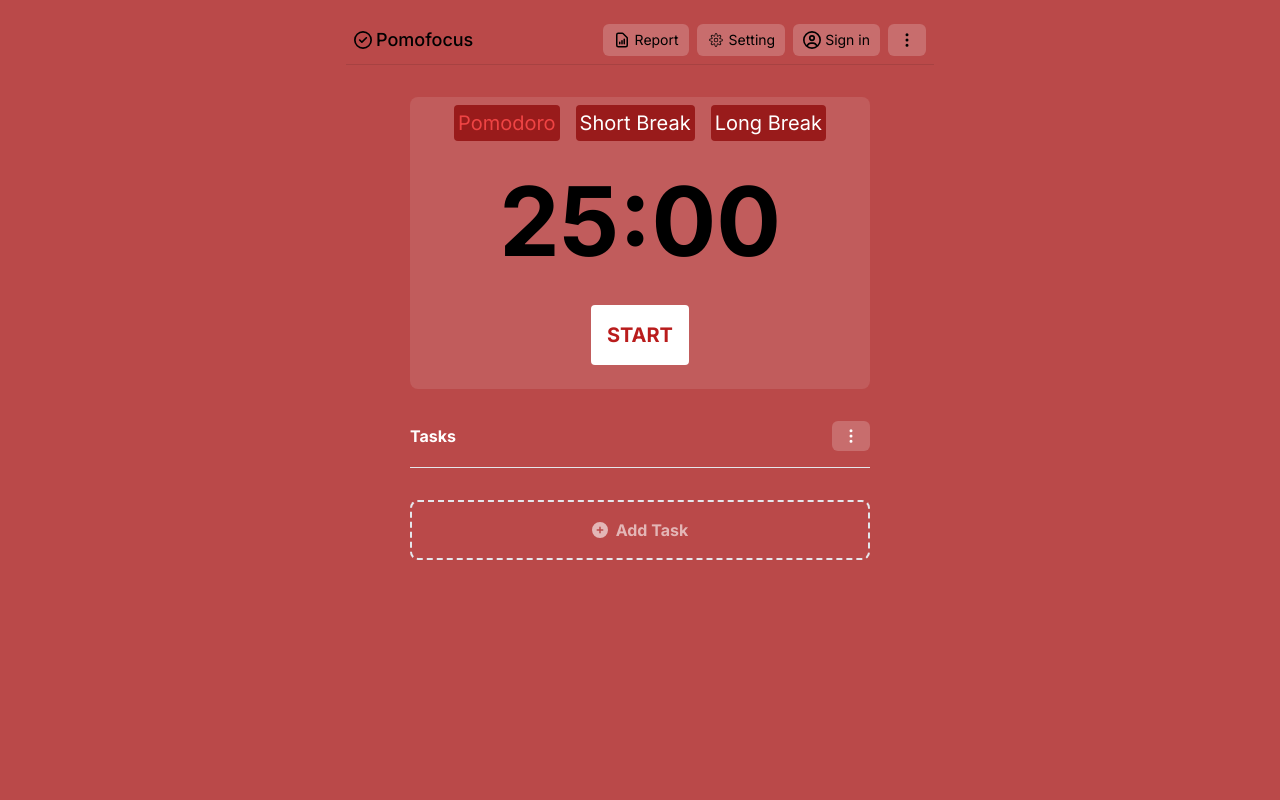
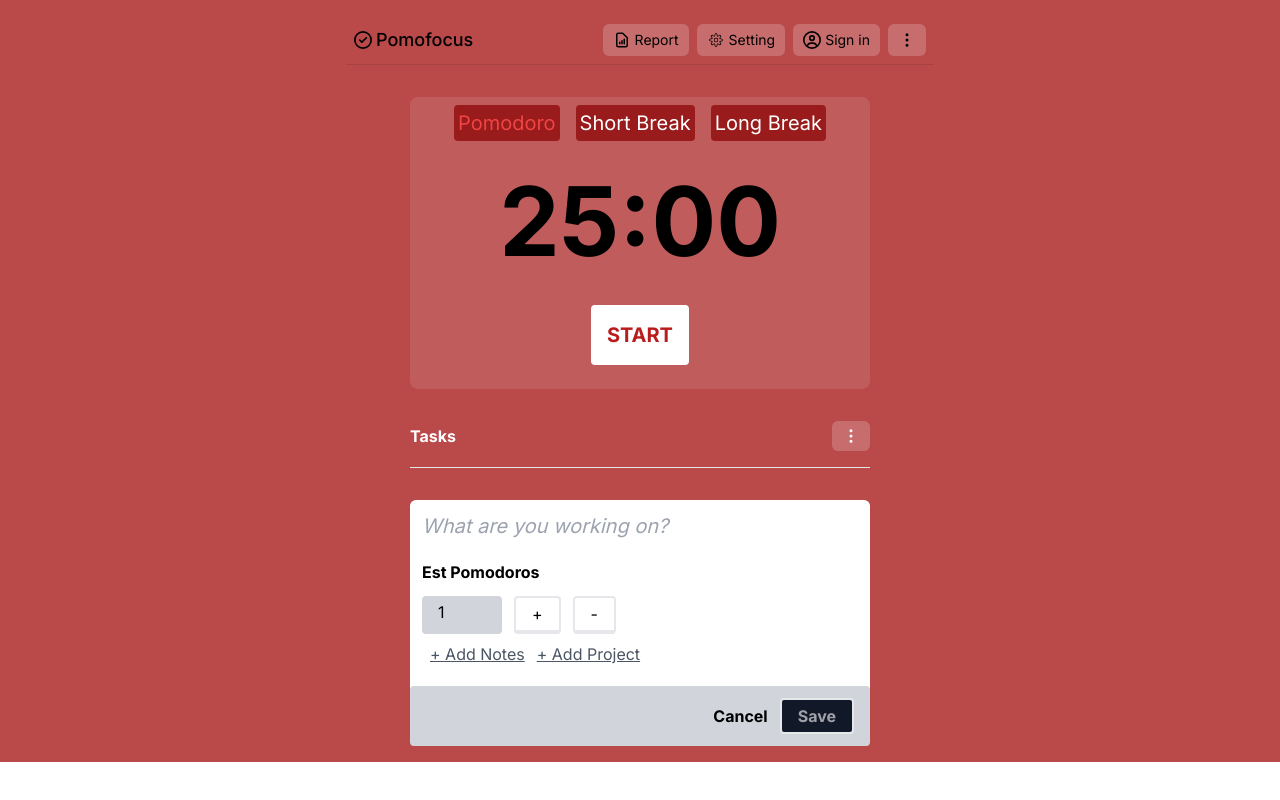
Before and after one commit to DuyBui1993/pomodoro, a Next.js app: page /luan/pomodoro in a window 1280 px wide. Both pictures are taken after a click on the button "Add Task". Shown: the top 800 px of the page. Built offline with nearby package versions, Linux system fonts and the light colour scheme.

Commit message:
update add task

```diff
--- a/src/app/luan/pomodoro/page.tsx
+++ b/src/app/luan/pomodoro/page.tsx
@@ -3,7 +3,7 @@
 
 const HomePage = () => {
   return (
-    <div>
+    <div className="h-screen">
       <CountDown />
     </div>
   );
--- a/src/components/luan/countDown/CountDount.tsx
+++ b/src/components/luan/countDown/CountDount.tsx
@@ -2,20 +2,36 @@
 import * as React from 'react';
 import CountDownTab from '@/components/luan/countDown/CountDownTab';
 import { Header } from '@/components/luan/countDown/CountDownHeader';
+import PomodoroAddTask from '@/components/luan/countDown/task/PomodoroAddTask';
 import { PomodoroAbout } from '@/components/luan/countDown/about/PomodoroAbout';
 import PomodoroFooter from '@/components/luan/countDown/about/PomodoroFooter';
-import PomodoroAddTask from '@/components/luan/countDown/task/PomodoroAddTask';
-import { PomodoroTaskList } from '@/components/luan/countDown/task/PomodoroTaskList';
+
+const initBgColor = [
+  {
+    bgColor: 'bg-[rgb(186,73,73)]',
+  },
+  {
+    bgColor: 'bg-[rgb(56,133,138)]',
+  },
+  {
+    bgColor: 'bg-[rgb(57,112,151)]',
+  },
+];
 
 export const CountDown = () => {
+  const [bgColor, setBgColor] = React.useState(initBgColor[0].bgColor);
+
+  const sendIndexTab = (indexTab: number) => {
+    setBgColor(initBgColor[indexTab].bgColor);
+  };
+
   return (
-    <>
-      <div className="h-screen bg-[rgb(186,73,73)]">
-        <div className="mx-auto max-w-[620px] p-4">
+    <div className="bg-white">
+      <div className={`${bgColor}`}>
+        <div className="mx-auto h-full max-w-[620px] p-4">
           <Header />
           <div className="px-16">
-            <CountDownTab />
-            <PomodoroTaskList />
+            <CountDownTab indexTab={sendIndexTab} />
             <PomodoroAddTask />
           </div>
         </div>
@@ -27,6 +43,6 @@
       <div>
         <PomodoroFooter />
       </div>
-    </>
+    </div>
   );
 };
--- a/src/components/luan/countDown/CountDownHeader.tsx
+++ b/src/components/luan/countDown/CountDownHeader.tsx
@@ -1,8 +1,8 @@
 import * as React from 'react';
 import { HiOutlineDocumentReport, HiOutlineDotsVertical } from 'react-icons/hi';
-import { IconButton } from '@/components/duy/IconButton';
 import { CiSettings } from 'react-icons/ci';
 import { FaRegCircleCheck, FaRegCircleUser } from 'react-icons/fa6';
+import { CountDownIconButton } from '@/components/luan/countDown/CountDownIconButton';
 
 export const Header = () => {
   return (
@@ -12,10 +12,10 @@
         <span className="font-medium">Pomofocus</span>
       </div>
       <div className="actions flex space-x-2">
-        <IconButton icon={<HiOutlineDocumentReport fontSize={18} />} text="Report" />
-        <IconButton icon={<CiSettings fontSize={18} />} text="Setting" />
-        <IconButton icon={<FaRegCircleUser fontSize={18} />} text="Sign in" />
-        <IconButton icon={<HiOutlineDotsVertical fontSize={18} />} text="" />
+        <CountDownIconButton icon={<HiOutlineDocumentReport fontSize={18} />} text="Report" />
+        <CountDownIconButton icon={<CiSettings fontSize={18} />} text="Setting" />
+        <CountDownIconButton icon={<FaRegCircleUser fontSize={18} />} text="Sign in" />
+        <CountDownIconButton icon={<HiOutlineDotsVertical fontSize={18} />} text="" />
       </div>
     </div>
   );
--- a/src/components/luan/countDown/CountDownTab.tsx
+++ b/src/components/luan/countDown/CountDownTab.tsx
@@ -23,11 +23,14 @@
   },
 ];
 
-const CountDownTab = () => {
+const CountDownTab = ({ indexTab }) => {
   const [activeTab, setActiveTab] = React.useState(TABS[0].id);
-
   const activeIndexTab = TABS.findIndex((item) => item.id === activeTab);
   const [currentTime, setCurrentTime] = React.useState(TABS[activeIndexTab].value);
+
+  const setActiveIndexTab = (index: number) => {
+    indexTab(index);
+  };
 
   return (
     <div>
@@ -38,6 +41,7 @@
               onClick={() => {
                 setActiveTab(tabItem.id);
                 setCurrentTime(tabItem.value);
+                setActiveIndexTab(tabItem.id - 1);
               }}
               active={activeTab === tabItem.id}
               key={tabItem.id}
--- /dev/null
+++ b/src/components/luan/countDown/task/PomodoroAddItemTask.tsx
@@ -0,0 +1,108 @@
+import * as React from 'react';
+
+const PomodoroAddItemTask = ({ addTask, updateMode }) => {
+  const [task, setTask] = React.useState('');
+  const [est, setEst] = React.useState(1.0);
+  const [note, setNote] = React.useState('');
+  const [modeNote, setModeNote] = React.useState('view');
+  const [taskId, setTaskId] = React.useState(0);
+
+  const saveTask = () => {
+    const newTask = {
+      taskId: taskId,
+      taskName: task,
+      est: est,
+      note: note,
+    };
+    if (task.trim()) {
+      addTask(newTask);
+      setTask('');
+      setEst(1.0);
+      setNote('');
+      setModeNote('view');
+      setTaskId((prevId) => prevId + 1);
+    }
+  };
+
+  return (
+    <div className="w-max[460px] h-max[690px] rounded-[8px] bg-white">
+      <input
+        onChange={(e) => setTask(e.target.value)}
+        value={task}
+        placeholder="What are you working on?"
+        type="text"
+        className="mb-2 w-full rounded-md p-3 py-3 text-xl italic text-black outline-none"
+      />
+
+      <strong className="p-3">Est Pomodoros</strong>
+      <div className="p-3">
+        <div className="flex gap-3">
+          <p className="w-20 rounded-[4px] bg-gray-300 p-4 py-1">{est}</p>
+          <button
+            className="rounded-[4px] border-2 border-b-4 border-opacity-5 pb-1 pl-4 pr-4 pt-1"
+            onClick={() => {
+              if (est < 1) {
+                setEst((prevEst) => parseFloat((prevEst + 0.1).toFixed(1)));
+              } else {
+                setEst((prevEst) => parseFloat((prevEst + 1).toFixed(1)));
+              }
+            }}
+          >
+            +
+          </button>
+          <button
+            className="rounded-[4px] border-2 border-b-4 border-opacity-5 pb-1 pl-4 pr-4 pt-1"
+            onClick={() => {
+              if (est > 0) {
+                if (est <= 1) {
+                  setEst((prevEst) => parseFloat((prevEst - 0.1).toFixed(1)));
+                } else {
+                  setEst((prevEst) => parseFloat((prevEst - 1).toFixed(1)));
+                }
+              }
+            }}
+          >
+            -
+          </button>
+        </div>
+        <div className="m-2 flex gap-3 text-gray-600">
+          {modeNote === 'view' && (
+            <button onClick={() => setModeNote('add')} className="underline">
+              + Add Notes
+            </button>
+          )}
+          {modeNote === 'add' && (
+            <input
+              onChange={(e) => setNote(e.target.value)}
+              value={note}
+              placeholder="Some notes ..."
+              type="text"
+              className="mt-2 rounded p-2"
+            />
+          )}
+
+          <button className="underline">+ Add Project</button>
+        </div>
+      </div>
+
+      <div className="flex justify-end gap-3 rounded bg-gray-300 p-3 pr-4 text-black">
+        <button
+          onClick={() => {
+            updateMode();
+          }}
+          className="font-bold"
+        >
+          Cancel
+        </button>
+        <button
+          onClick={saveTask}
+          className="rounded-[4px] border-2 bg-gray-900 pb-1 pl-4 pr-4 pt-1 font-bold text-white text-opacity-60"
+        >
+          Save
+        </button>
+      </div>
+    </div>
+  );
+};
+
+export default PomodoroAddItemTask;
--- a/src/components/luan/countDown/task/PomodoroAddTask.tsx
+++ b/src/components/luan/countDown/task/PomodoroAddTask.tsx
@@ -1,16 +1,42 @@
 import * as React from 'react';
 import { FaCirclePlus } from 'react-icons/fa6';
+import PomodoroAddItemTask from '@/components/luan/countDown/task/PomodoroAddItemTask';
+import { PomodoroTaskList } from '@/components/luan/countDown/task/PomodoroTaskList';
 
 const PomodoroAddTask = () => {
+  const [mode, setMode] = React.useState('view');
+  const [task, setTask] = React.useState<Task[]>([]);
+
+  const addTask = (newTask: Task) => {
+    setTask((prevTasks) => {
+      return [...prevTasks, newTask];
+    });
+  };
+  const updateMode = () => {
+    setMode('view');
+  };
   return (
+    <>
+      <div>
+        <PomodoroTaskList task={task} />
+      </div>
       <div className="mx-auto mt-8">
-      <button className="flex w-full items-center justify-center rounded-[8px] border-2 border-dashed px-2.5 py-4 text-white text-opacity-60">
+        {mode === 'view' && (
+          <button
+            onClick={() => {
+              setMode('add');
+            }}
+            className="flex w-full items-center justify-center rounded-[8px] border-2 border-dashed px-2.5 py-4 text-white text-opacity-60"
+          >
             <span className="">
               <FaCirclePlus />
             </span>
             <span className="ml-2 font-bold">Add Task</span>
           </button>
+        )}
+        {mode === 'add' && <PomodoroAddItemTask addTask={addTask} updateMode={updateMode} />}
       </div>
+    </>
   );
 };
 export default PomodoroAddTask;
--- a/src/components/luan/countDown/task/PomodoroTaskList.tsx
+++ b/src/components/luan/countDown/task/PomodoroTaskList.tsx
@@ -1,12 +1,36 @@
 import * as React from 'react';
-import { IconButton } from '@/components/duy/IconButton';
+import { FC } from 'react';
 import { HiOutlineDotsVertical } from 'react-icons/hi';
+import { CountDownIconButton } from '@/components/luan/countDown/CountDownIconButton';
 
-export const PomodoroTaskList = () => {
+interface PomodoroTaskListProps {
+  task: Task[];
+}
+
+export const PomodoroTaskList: FC<PomodoroTaskListProps> = ({ task }) => {
   return (
-    <div className="mt-8 flex items-center justify-between border-b pb-4 text-white">
-      <div className="font-bold">Tasks</div>
-      <IconButton icon={<HiOutlineDotsVertical fontSize={18} />} text="" />
+    <div className="mt-8 items-center justify-between border-b pb-4 text-white">
+      <div className="flex items-center justify-between">
+        <div className="font-bold">Tasks</div>
+        <CountDownIconButton icon={<HiOutlineDotsVertical fontSize={18} />} text="" />
+      </div>
+      <div>
+        {task.map((item) => {
+          const { taskId, taskName, est, note } = item;
+          return (
+            <div className="mb-2 mt-2 rounded bg-white bg-opacity-10 pb-1" key={taskId}>
+              <div className="flex justify-between px-4 py-1">
+                <p className="p-2">{taskName}</p>
+                <div className="flex">
+                  <p className="p-2"> 0 / {est}</p>
+                  <CountDownIconButton icon={<HiOutlineDotsVertical fontSize={18} />} text="" />
+                </div>
+              </div>
+              <div className="m-2 mx-16 rounded-[8px] bg-[rgb(96,85,21)] px-16">{note}</div>
+            </div>
+          );
+        })}
+      </div>
     </div>
   );
 };
--- /dev/null
+++ b/src/components/luan/countDown/task/Task.tsx
@@ -0,0 +1,6 @@
+interface Task {
+  taskId: number;
+  taskName: String;
+  est: number;
+  note?: string;
+}
```
Lines whose indentation alone changed are shown as unchanged.
